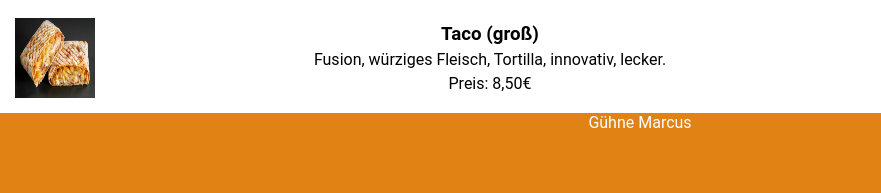
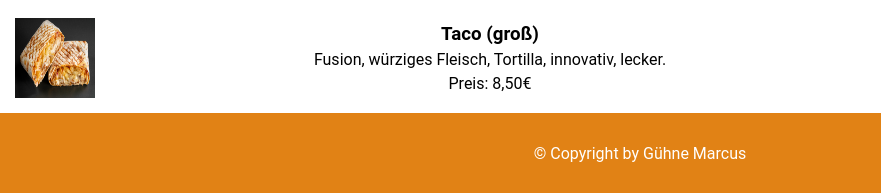
Before and after one commit to Prodigy2103/BestellApp, a plain HTML site: page index.html in a window 1280 px wide. Shown: the part 1263-1456 px from the top of the page, 0-881 px from the left. Drawn offline with Linux system fonts and the light colour scheme.

Commit message:
footer changed in css and index

```diff
--- a/index.html
+++ b/index.html
@@ -74,7 +74,7 @@
         </main>
 
         <footer>
-            <div class="content">Gühne Marcus</div>
+            <div class="content">© Copyright by Gühne Marcus</div>
         </footer>
 
         <script src="template.js"></script>
--- a/style.css
+++ b/style.css
@@ -320,6 +320,9 @@ footer {
     .content {
         width: 80%;
         height: 10dvh;
+        display: flex;
+        justify-content: center;
+        align-items: center;
     }
 }
 /* #endregion */
```
